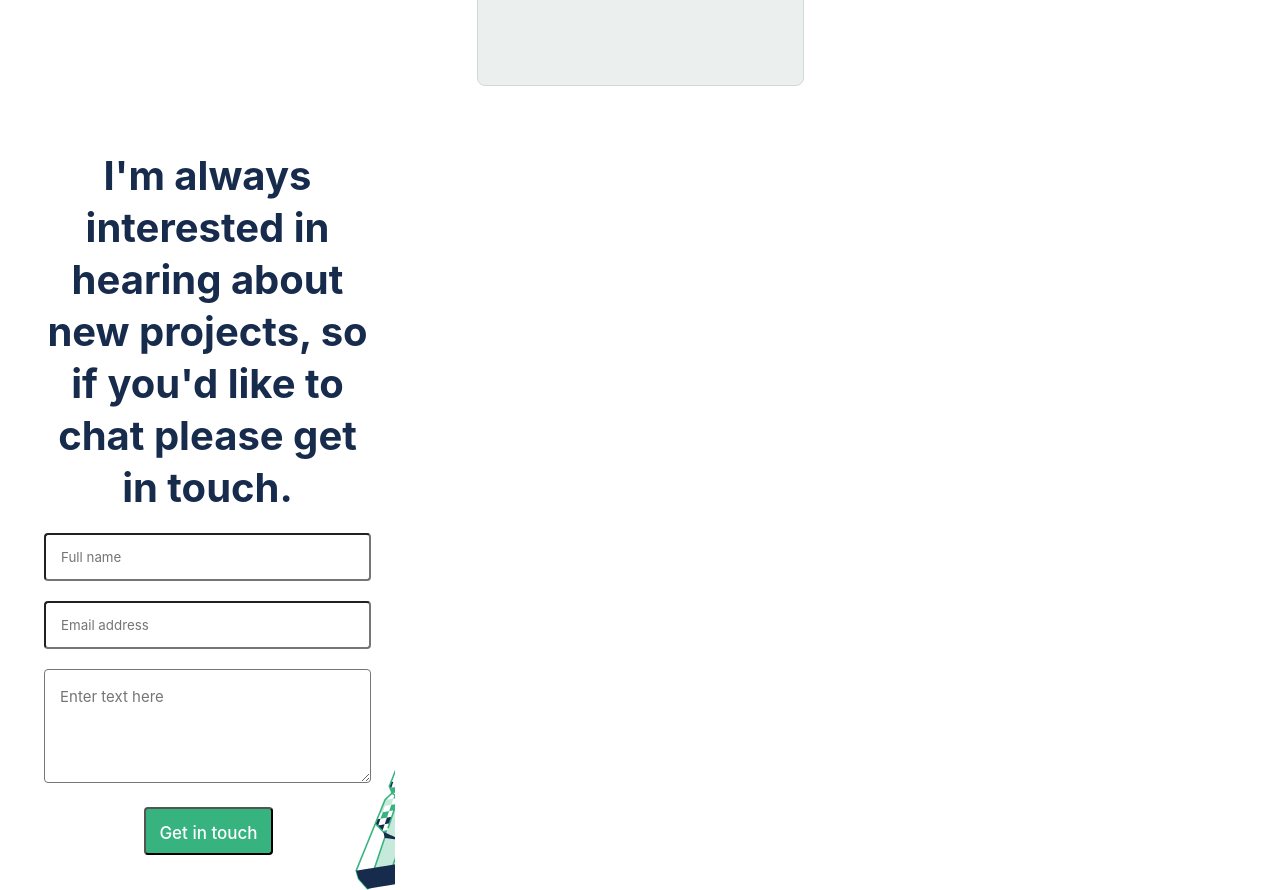
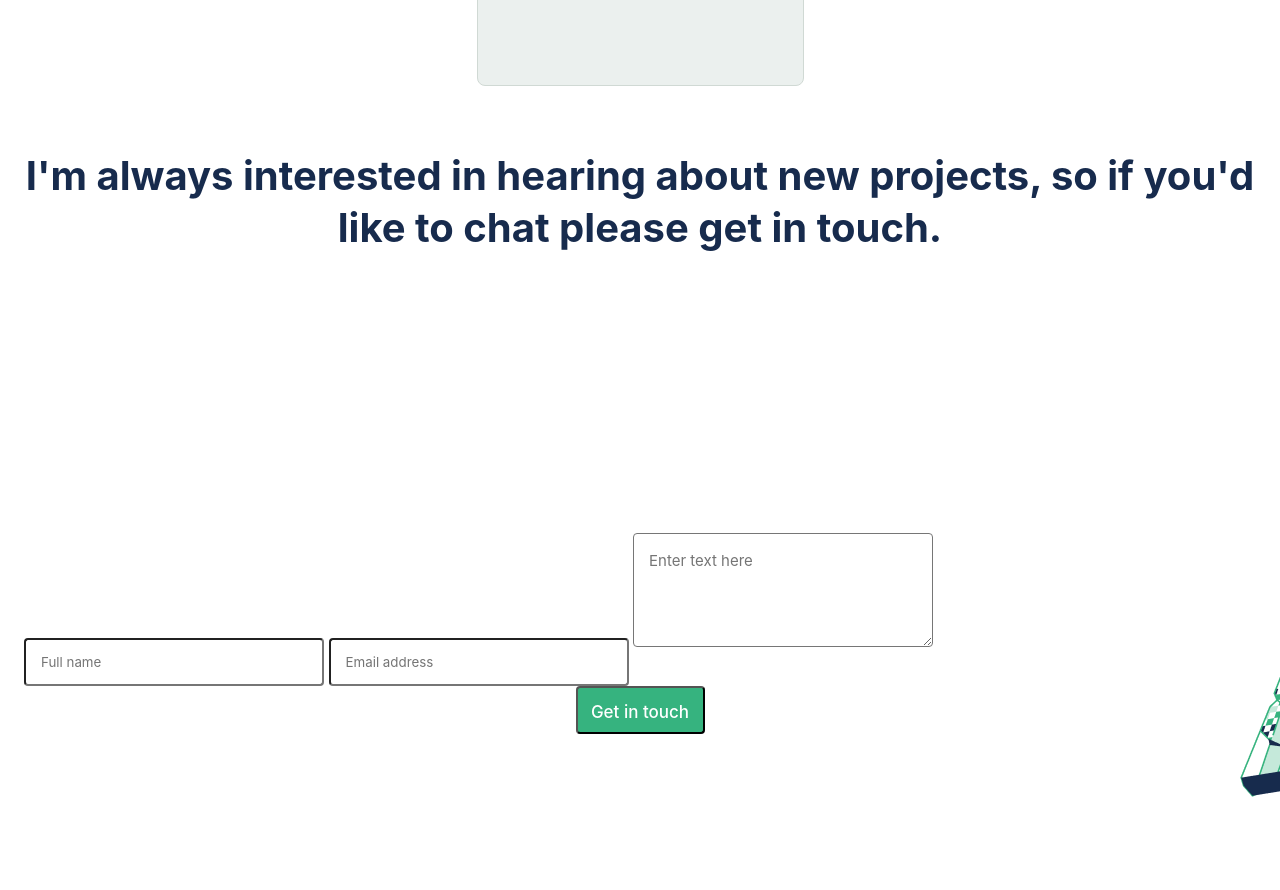
Before and after one commit to iLynette/my-portfolio, a website: page index.html in a window 1280 px wide. Shown: the part 5045-5935 px from the top of the page. After the commit the page ends 5843 px from the top, so only its background shows below. Drawn offline with Linux system fonts and the light colour scheme.

Commit message:
Modify css to fix overflow

```diff
--- a/style.css
+++ b/style.css
@@ -220,7 +220,6 @@ h1 span {
   margin-bottom: 30px;
   background-repeat: no-repeat, no-repeat;
   background-position: top right, bottom left;
-  width: 100%;
   position: relative;
 }
 
@@ -284,16 +283,13 @@ h1 span {
 }
 
 .contact {
-  background: no-repeat 100% 90% url(./images/illustration-contact-form.png);
-  transform: translateX(20px);
-  width: 375px;
-  height: 879px;
+  background: no-repeat 100% 100% url(./images/illustration-contact-form.png);
   padding: 64px 24px 64px 24px;
+
 }
 
 .contact h3 {
   height: 363px;
-  width: 327px;
   font-size: 40px;
   font-weight: 700;
   line-height: 52px;
@@ -303,7 +299,7 @@ h1 span {
 
 input {
   height: 48px;
-  width: 327px;
+  width: 300px;
   border-radius: 4px;
   margin-top: 20px;
   padding: 15px;
@@ -311,9 +307,10 @@ input {
 
 textarea {
   height: 114px;
-  width: 327px;
+  width: 300px;
   border-radius: 4px;
   margin-top: 20px;
+  margin-bottom: 20px;
   padding: 15px;
   color: #091e42;
   font-size: 15px;
@@ -327,7 +324,8 @@ textarea {
   width: 129px;
   border-radius: 4px;
   padding: 12px;
-  transform: translateX(100px);
+  display: flex;
+  margin: auto;
   color: white;
   font-size: 17px;
   font-weight: 500;
```
